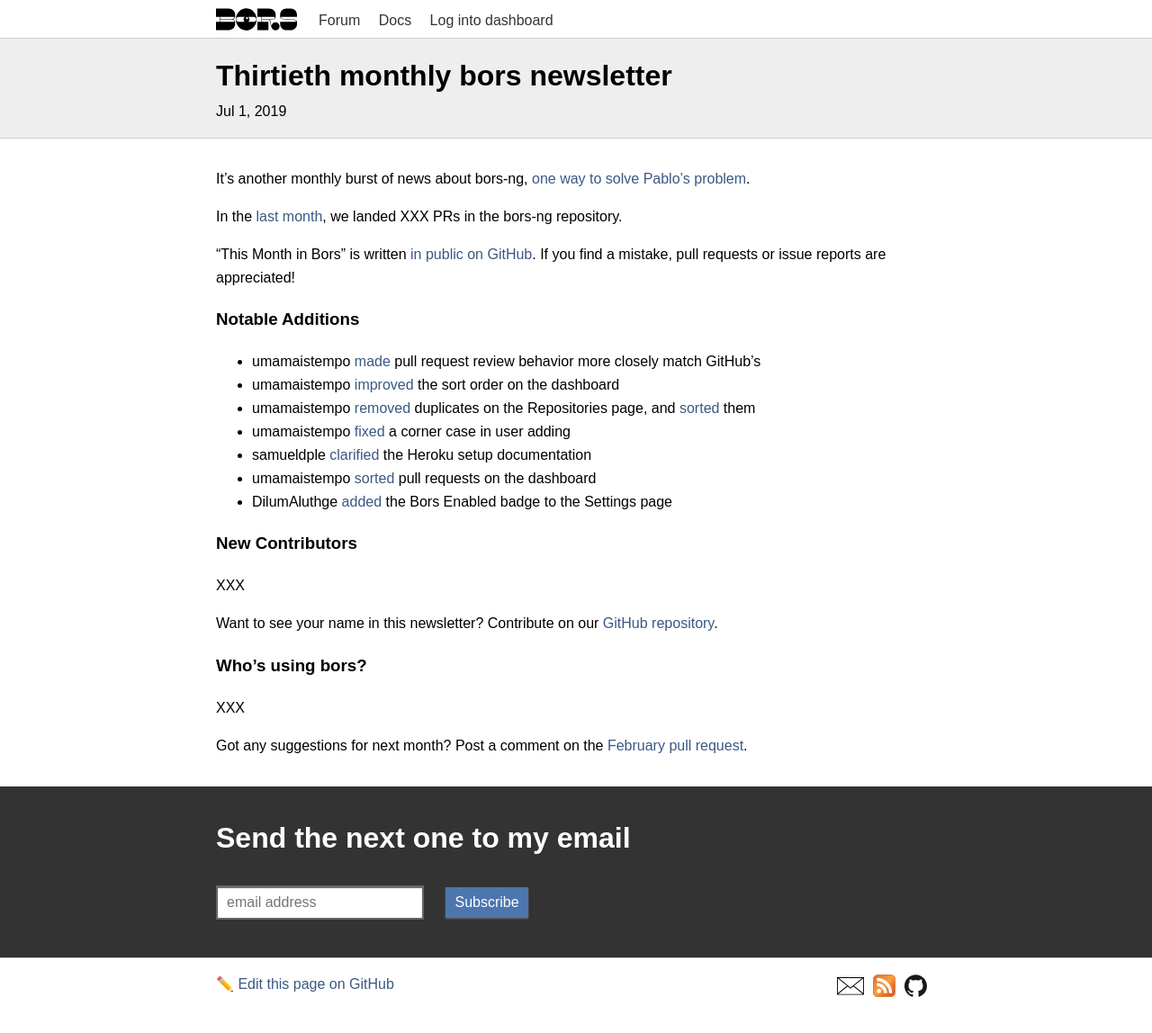
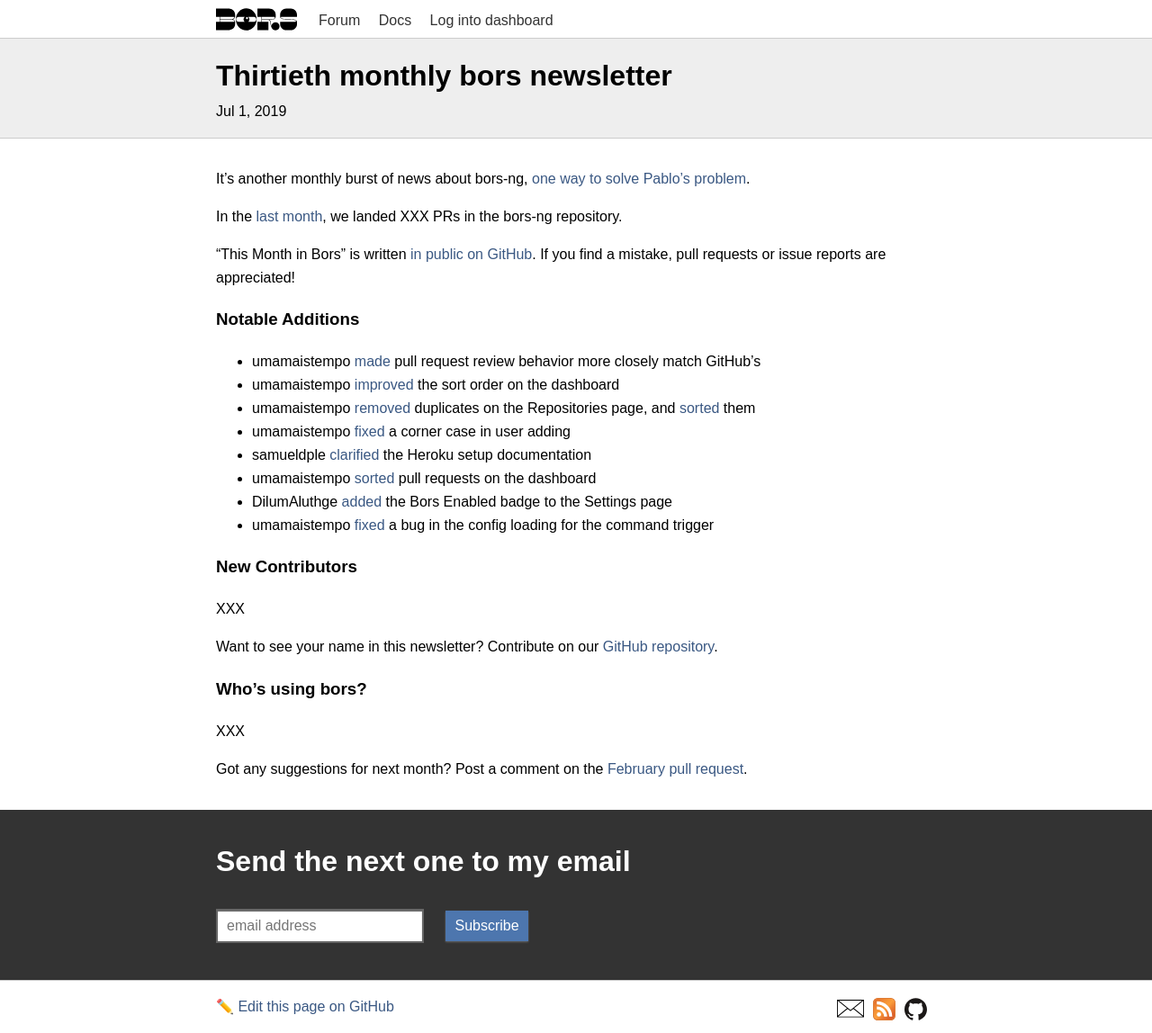
Before and after one commit to bors-ng/bors-ng.github.io, a Jekyll site: the page built from _posts/2019-07-01-tmib-30.md, in a window 1280 px wide. Shown: the whole page at 90% size. Built offline with Jekyll 4.4.1, drawn with Linux system fonts in a browser that asks for light colours; before the commit the page ends 1122 px from its top, so only the background shows below that.

Commit message:
Add bors-ng/bors-ng#675

```diff
--- a/_posts/2019-07-01-tmib-30.md
+++ b/_posts/2019-07-01-tmib-30.md
@@ -26,6 +26,7 @@
 * samueldple [clarified](https://github.com/bors-ng/bors-ng/pull/662) the Heroku setup documentation
 * umamaistempo [sorted](https://github.com/bors-ng/bors-ng/pull/665) pull requests on the dashboard
 * DilumAluthge [added](https://github.com/bors-ng/bors-ng/pull/671) the Bors Enabled badge to the Settings page
+* umamaistempo [fixed](https://github.com/bors-ng/bors-ng/pull/675) a bug in the config loading for the command trigger
 
 ### New Contributors
 
```
